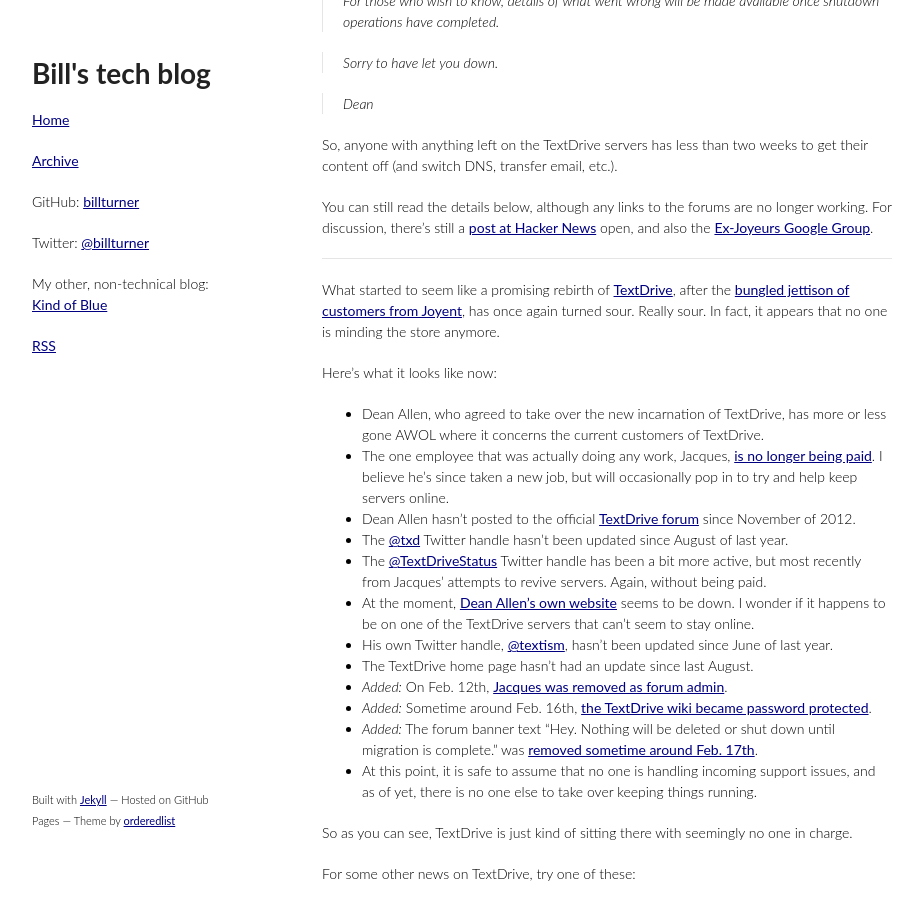
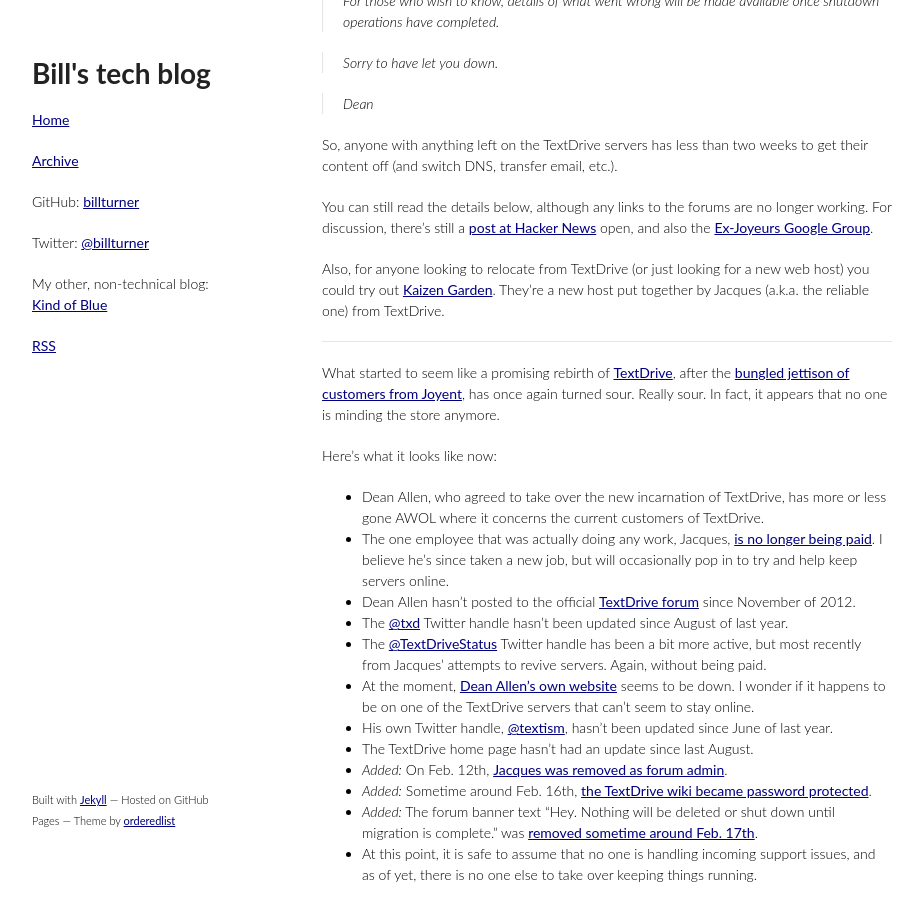
Before and after one commit to billturner/billturner.github.io, a Jekyll site: the page built from _posts/2014/2014-02-28-whats-happened-to-textdrive.markdown, in a window 1280 px wide and 900 px high, scrolled down 401 px. Shown: the whole window, without its empty margins (178-1101 px from the left). Built offline with Jekyll 4.4.1, drawn with Linux system fonts in a browser that asks for light colours; Markdown is read by kramdown in place of the engine named in the settings; comment, search, counter and statistics services are not loaded.

Commit message:
Adding link to Jacques' new host

```diff
--- a/_posts/2014/2014-02-28-whats-happened-to-textdrive.markdown
+++ b/_posts/2014/2014-02-28-whats-happened-to-textdrive.markdown
@@ -24,6 +24,8 @@
 So, anyone with anything left on the TextDrive servers has less than two weeks to get their content off (and switch DNS, transfer email, etc.).
 
 You can still read the details below, although any links to the forums are no longer working. For discussion, there's still a [post at Hacker News](https://news.ycombinator.com/item?id=7318940) open, and also the [Ex-Joyeurs Google Group](https://groups.google.com/forum/#!forum/ex-joyeurs).
+
+Also, for anyone looking to relocate from TextDrive (or just looking for a new web host) you could try out [Kaizen Garden](http://kaizengarden.co/lp/textugees). They're a new host put together by Jacques (a.k.a. the reliable one) from TextDrive.
 
 ---
 
```
